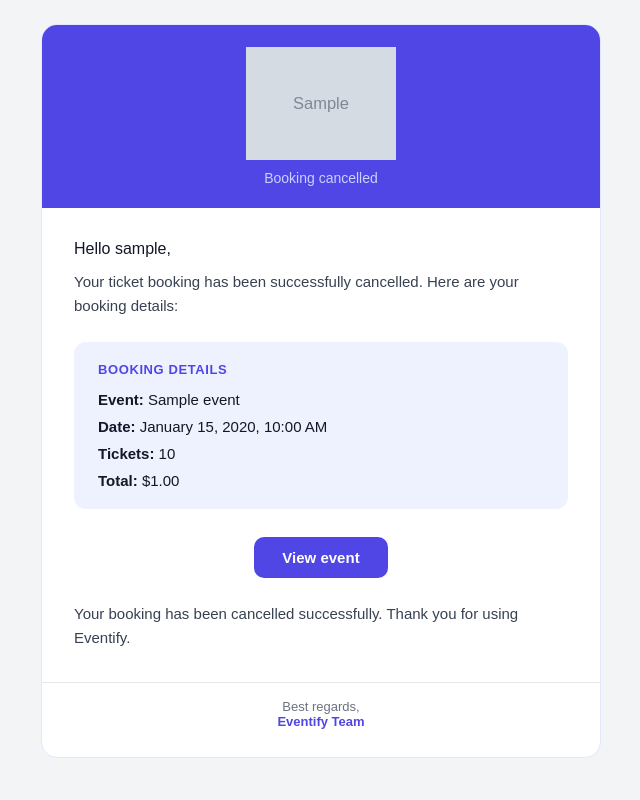
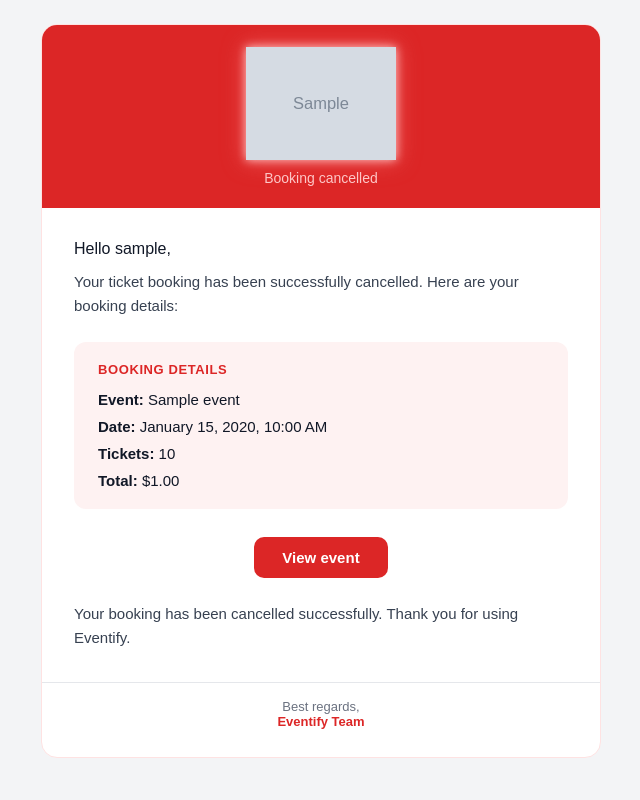
Before and after one commit to AI-with-Coding-2026/Project-B-Eventify, a Django app: template templates/events/booking_cancellation_email.html in a window 1280 px wide. Shown: the whole page, without its empty margins (319-959 px from the left). Run offline with Django 5.2, Linux system fonts and the light colour scheme; the template is opened without the code that fills it: most values are stand-ins (such as "Sample title", 1, 10 or a date in 2020); grey boxes marked "Sample" are stand-in pictures.

Commit message:
Update booking cancellation email design

```diff
--- a/templates/events/booking_cancellation_email.html
+++ b/templates/events/booking_cancellation_email.html
@@ -1,100 +1,154 @@
 <!DOCTYPE html>
+
 <html lang="en">
+
 <head>
     <meta charset="UTF-8">
     <meta name="viewport" content="width=device-width, initial-scale=1.0">
     <title>Eventify Booking Cancellation</title>
 </head>
+
 <body style="margin:0;padding:0;background-color:#f3f4f6;font-family:Arial,Helvetica,sans-serif;color:#111827;">
-    <table role="presentation" width="100%" cellspacing="0" cellpadding="0" style="background-color:#f3f4f6;padding:24px 12px;">
+
+<table role="presentation"
+       width="100%"
+       cellspacing="0"
+       cellpadding="0"
+       style="background-color:#f3f4f6;padding:24px 12px;">
+
+
 <tr>
     <td align="center">
-                <table role="presentation" width="100%" cellspacing="0" cellpadding="0" style="max-width:560px;background-color:#ffffff;border-radius:16px;overflow:hidden;border:1px solid #e0e7ff;">
+
+        <table role="presentation"
+               width="100%"
+               cellspacing="0"
+               cellpadding="0"
+               style="max-width:560px;background-color:#ffffff;border-radius:16px;overflow:hidden;border:1px solid #fee2e2;">
 
             <!-- Header -->
             <tr>
-                        <td style="background-color:#4f46e5;padding:22px 32px;text-align:center;">
+                <td style="background-color:#dc2626;padding:22px 32px;text-align:center;">
+
                     {% if logo_src %}
-                                <img src="{{ logo_src }}" alt="Eventify" width="150" style="display:block;margin:0 auto;max-width:150px;height:auto;">
+                        <img src="{{ logo_src }}"
+                             alt="Eventify"
+                             width="150"
+                             style="display:block;margin:0 auto;max-width:150px;width:150px;height:auto;filter:drop-shadow(0 0 5px rgba(254,202,202,0.95)) drop-shadow(0 0 10px rgba(248,113,113,0.65));">
                     {% else %}
-                                <h1 style="color:#ffffff;margin:0;font-size:24px;">Eventify</h1>
+                        <h1 style="color:#ffffff;margin:0;font-size:24px;">
+                            Eventify
+                        </h1>
                     {% endif %}
 
-                            <p style="margin:10px 0 0;font-size:14px;color:#c7d2fe;">
+                    <p style="margin:10px 0 0;font-size:14px;color:#fecaca;">
                         Booking cancelled
                     </p>
+
                 </td>
             </tr>
 
             <!-- Content -->
             <tr>
                 <td style="padding:32px;">
+
                     <p style="margin:0 0 12px;font-size:16px;">
                         Hello {{ ticket.attendee.username }},
                     </p>
 
                     <p style="margin:0 0 24px;font-size:15px;line-height:1.6;color:#374151;">
-                                Your ticket booking has been successfully cancelled. Here are your booking details:
+                        Your ticket booking has been successfully cancelled.
+                        Here are your booking details:
                     </p>
 
                     <!-- Booking Details -->
-                            <table role="presentation" width="100%" cellspacing="0" cellpadding="0" style="background-color:#eef2ff;border-radius:12px;">
+                    <table role="presentation"
+                           width="100%"
+                           cellspacing="0"
+                           cellpadding="0"
+                           style="background-color:#fef2f2;border-radius:12px;">
+
                         <tr>
                             <td style="padding:20px 24px;">
-                                        <p style="margin:0 0 14px;font-size:13px;font-weight:700;color:#4f46e5;text-transform:uppercase;letter-spacing:0.6px;">
+
+                                <p style="margin:0 0 14px;font-size:13px;font-weight:700;color:#dc2626;text-transform:uppercase;letter-spacing:0.6px;">
                                     Booking details
                                 </p>
 
                                 <p style="margin:0 0 10px;font-size:15px;color:#111827;">
-                                            <strong>Event:</strong> {{ ticket.event.title }}
+                                    <strong>Event:</strong>
+                                    {{ ticket.event.title }}
                                 </p>
 
                                 <p style="margin:0 0 10px;font-size:15px;color:#111827;">
-                                            <strong>Date:</strong> {{ ticket.booked_at|date:"F d, Y, h:i A" }}
+                                    <strong>Date:</strong>
+                                    {{ ticket.booked_at|date:"F d, Y, h:i A" }}
                                 </p>
 
                                 <p style="margin:0 0 10px;font-size:15px;color:#111827;">
-                                            <strong>Tickets:</strong> {{ ticket.quantity }}
+                                    <strong>Tickets:</strong>
+                                    {{ ticket.quantity }}
                                 </p>
 
                                 <p style="margin:0;font-size:15px;color:#111827;">
-                                            <strong>Total:</strong> ${{ total_price|floatformat:2 }}
+                                    <strong>Total:</strong>
+                                    ${{ total_price|floatformat:2 }}
                                 </p>
+
                             </td>
                         </tr>
+
                     </table>
 
                     <!-- Event Button -->
-                            <table role="presentation" width="100%" cellspacing="0" cellpadding="0" style="margin:28px 0 8px;">
+                    <table role="presentation"
+                           width="100%"
+                           cellspacing="0"
+                           cellpadding="0"
+                           style="margin:28px 0 8px;">
+
                         <tr>
                             <td align="center">
+
                                 <a href="{{ event_url }}"
-                                           style="display:inline-block;background-color:#4f46e5;color:#ffffff;text-decoration:none;font-size:15px;font-weight:700;padding:12px 28px;border-radius:10px;">
+                                   style="display:inline-block;background-color:#dc2626;color:#ffffff;text-decoration:none;font-size:15px;font-weight:700;padding:12px 28px;border-radius:10px;">
                                     View event
                                 </a>
+
                             </td>
                         </tr>
+
                     </table>
 
                     <p style="margin:24px 0 0;font-size:15px;line-height:1.6;color:#374151;">
-                                Your booking has been cancelled successfully. Thank you for using Eventify.
+                        Your booking has been cancelled successfully.
+                        Thank you for using Eventify.
                     </p>
+
                 </td>
             </tr>
 
             <!-- Footer -->
             <tr>
                 <td style="padding:16px 32px 28px;text-align:center;border-top:1px solid #e5e7eb;">
+
                     <p style="margin:0;font-size:13px;color:#6b7280;">
                         Best regards,<br>
-                                <strong style="color:#4f46e5;">Eventify Team</strong>
+                        <strong style="color:#dc2626;">
+                            Eventify Team
+                        </strong>
                     </p>
+
                 </td>
             </tr>
 
         </table>
+
     </td>
 </tr>
+
+
 </table>
+
 </body>
 </html>
```
Lines whose indentation alone changed are shown as unchanged.
